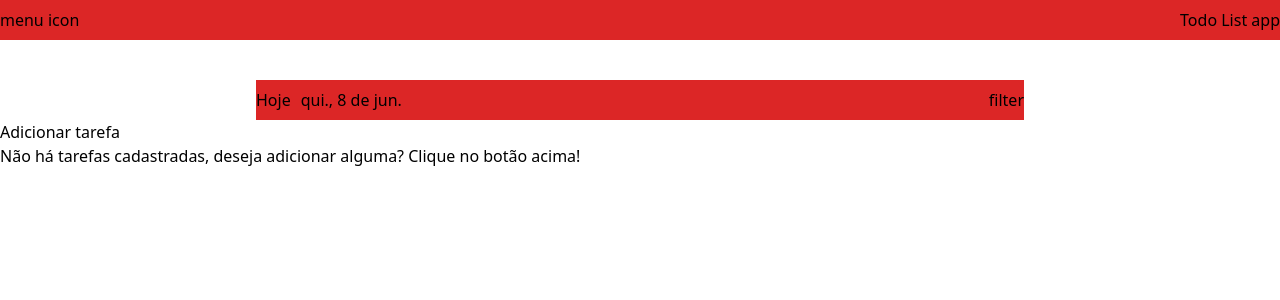
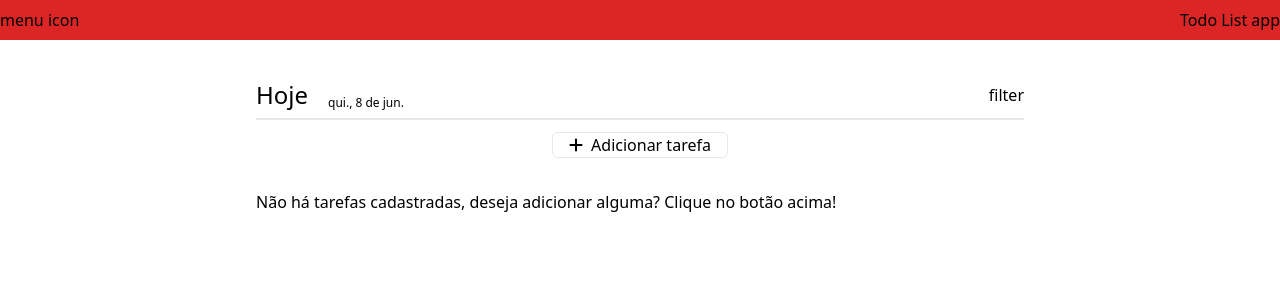
Before and after one commit to weedway/teste-frontend, a Vue app: page / in a window 1280 px wide. Shown: the top 300 px of the page. Built offline with nearby package versions, Linux system fonts and the light colour scheme.

Commit message:
Add new styles and icons font awesome

```diff
--- a/package.json
+++ b/package.json
@@ -9,6 +9,9 @@
     "preview": "vite preview"
   },
   "dependencies": {
+    "@fortawesome/fontawesome-svg-core": "^6.4.0",
+    "@fortawesome/free-solid-svg-icons": "^6.4.0",
+    "@fortawesome/vue-fontawesome": "^3.0.3",
     "pinia": "^2.1.3",
     "vue": "^3.2.47"
   },
--- a/src/App.vue
+++ b/src/App.vue
@@ -17,8 +17,14 @@ function handleShowAddTaskCard(value: boolean): void {
 
   <StatusTab></StatusTab>
 
-  <div v-if="showAddTasks === false">
-    <button @click="handleShowAddTaskCard(true)">Adicionar tarefa</button>
+  <div
+    v-if="showAddTasks === false"
+    class="mx-auto px-4 mt-3 mb-8 flex items-center gap-2 border w-fit rounded-md hover:bg-slate-400"
+  >
+    <font-awesome-icon icon="fa-solid fa-plus" />
+    <button @click="handleShowAddTaskCard(true)" class="text-base">
+      Adicionar tarefa
+    </button>
   </div>
 
   <AddTask
@@ -26,7 +32,7 @@ function handleShowAddTaskCard(value: boolean): void {
     @close-card="handleShowAddTaskCard(false)"
   ></AddTask>
 
-  <ListTask></ListTask>
+  <ListTask v-if="showAddTasks === false"></ListTask>
 </template>
 
 <style scoped></style>
--- a/src/components/addTask/index.vue
+++ b/src/components/addTask/index.vue
@@ -12,7 +12,7 @@ function addTaskToState(): void {
 </script>
 
 <template>
-  <div class="flex w-3/5 h-32 rounded-2xl mx-auto border-gray-500 border">
+  <div class="flex w-3/5 h-32 rounded-2xl mx-auto mt-2 border-gray-500 border">
     <label for="name">Sobre o que é essa tarefa?</label>
     <input type="text" name="name" id="name" v-model="auxTask.name" />
 
--- a/src/components/listTask/index.vue
+++ b/src/components/listTask/index.vue
@@ -5,7 +5,7 @@ const taskState = useTaskStore();
 </script>
 
 <template>
-  <div>
+  <div class="w-3/5 mx-auto">
     <div v-for="task in taskState.tasks" :key="task.id">
       <h3>{{ task.name }}</h3>
 
--- a/src/components/statusTab/index.vue
+++ b/src/components/statusTab/index.vue
@@ -8,11 +8,11 @@ const dateFormatted = new Intl.DateTimeFormat('pt-br', {
 
 <template>
   <div
-    class="flex justify-between items-center w-3/5 h-10 mx-auto mt-10 bg-red-600"
+    class="flex justify-between items-center w-3/5 h-10 mx-auto mt-10 border-b-2 pb-2"
   >
-    <div class="flex items-center gap-2.5">
-      <h2>Hoje</h2>
-      <span>{{ dateFormatted }}</span>
+    <div class="flex items-end gap-5">
+      <h1 class="text-2xl">Hoje</h1>
+      <span class="text-xs">{{ dateFormatted }}</span>
     </div>
 
     <div>filter</div>
--- a/src/main.ts
+++ b/src/main.ts
@@ -1,8 +1,15 @@
 import { createApp } from 'vue';
 import { createPinia } from 'pinia';
+import { library } from '@fortawesome/fontawesome-svg-core';
+import { FontAwesomeIcon } from '@fortawesome/vue-fontawesome';
+import { faPlus } from '@fortawesome/free-solid-svg-icons';
 import './style.css';
 import App from './App.vue';
 
 const pinia = createPinia();
+library.add(faPlus);
 
-createApp(App).use(pinia).mount('#app');
+createApp(App)
+  .use(pinia)
+  .component('font-awesome-icon', FontAwesomeIcon)
+  .mount('#app');
```
Also changed, not shown: 1 other file (tests, documents, lock files or other folders).
